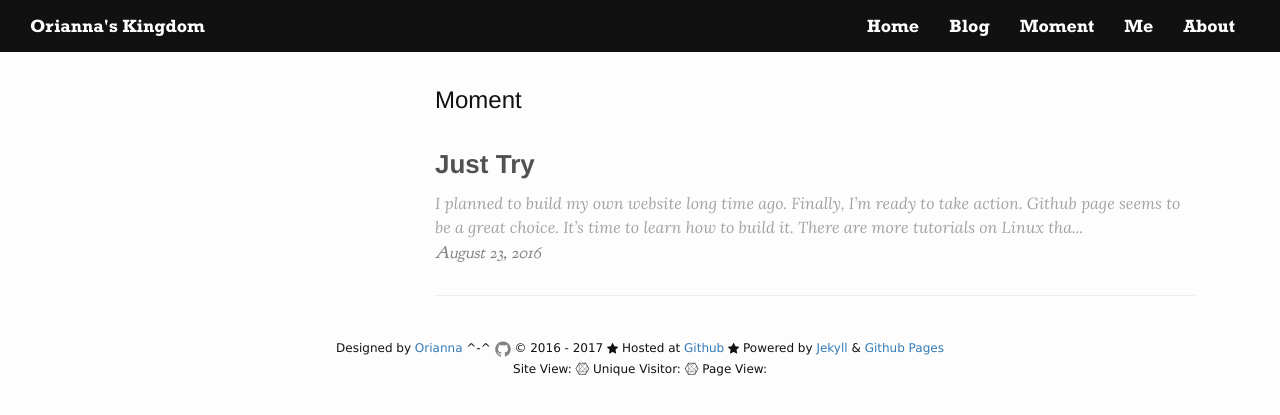
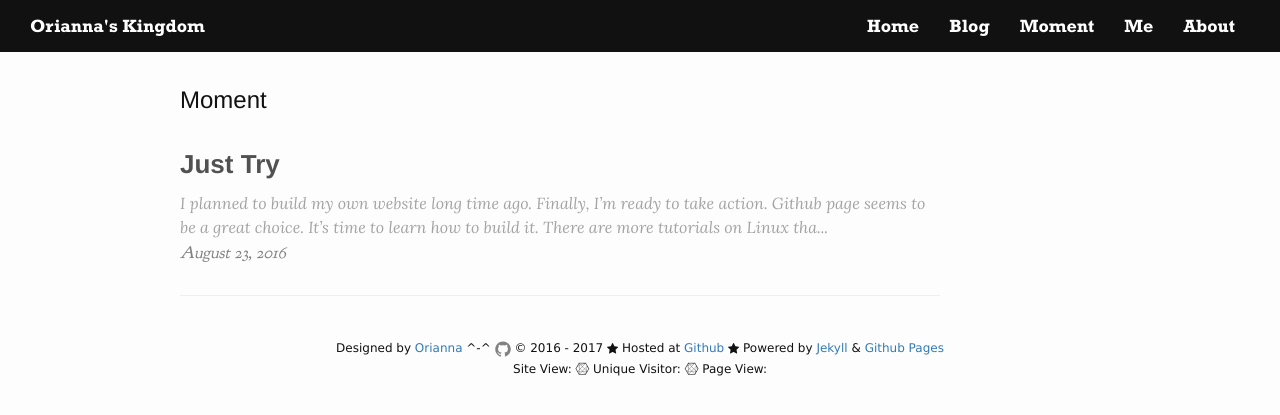
Before and after one commit to orianna-zzo/orianna-zzo.github.io, a Jekyll site: the page built from moment/index.html, in a window 1280 px wide. Shown: the top 415 px of the page. Built offline with Jekyll 4.4.1, drawn with Linux system fonts in a browser that asks for light colours; comment, search, counter and statistics services are not loaded.

Commit message:
nothing
nothing

```diff
--- a/_includes/header-nav_black.html
+++ b/_includes/header-nav_black.html
@@ -1,6 +1,5 @@
 <!-- Navigation -->
 <row-nav class="site-nav">
-	<!-- <div class="container-fluid" style="font-family:Lora-Italic; font-size:18px;"> -->
     <div class="container-fluid" style="font-family:Rockwell-Bold, Verdana, Arial, sans-serif; font-size:18px;">
 
         <div style="float: left!important;">
@@ -37,7 +36,5 @@
 			</ul>
 
         </div>
-
     </div>
-
 </row-nav>
--- a/_includes/header-nav_white.html
+++ b/_includes/header-nav_white.html
@@ -1,7 +1,6 @@
 <!-- Navigation -->
 <row-nav class="site-nav">
-    <!-- <div class="container-fluid" style="font-family:Lora-Italic;"> -->
-	<div class="container-fluid" style="font-family: Rockwell-Bold, Verdana, Arial, sans-serif; font-size:18px;">
+	<div class="container-fluid" style="font-family:Rockwell-Bold, Verdana, Arial, sans-serif; font-size:18px;">
 
         <div style="float: left!important;">
 			<!-- Site Title -->
@@ -19,8 +18,6 @@
 
 				</li>
 				{% endfor %}
-
-
 				<!-- <li>
 					<a class="nav-brand" href="{{ site.baseurl }}/">Home</a>
 				</li>
--- a/_layouts/blog_page.html
+++ b/_layouts/blog_page.html
@@ -4,7 +4,7 @@ layout: default
 <!-- Page Header -->
 <header>
 
-	<div style="padding-top: 12px;">
+	<div style="padding-top:12px; width:100%;">
 		{% include header-nav_black.html %}
 	</div>
 	<div style="margin-top:10px; width:100%; background-color:#111;">
@@ -63,7 +63,7 @@ layout: default
 		</div>
 
 		<!-- Main Post Container -->
-		<div class="post-container">
+		<div class="post-container" style="float: right;">
 			{{ content }}
 		</div>
 
--- a/_sass/_layout.scss
+++ b/_sass/_layout.scss
@@ -446,7 +446,7 @@
 	@media screen and (min-width: 768px){
 		margin-left: 8.33333333%;
 		position: relative;
-		float: right;
+		float: left;
 
 	}
 
--- a/index.html
+++ b/index.html
@@ -5,7 +5,7 @@
   {% include head.html %}
 
 	<body style="position: relative">
-		<div style="position:absolute; padding-top:14px; padding-bottom:14px; z-index:10000; width:100%;">
+		<div style="position:absolute; padding-top:12px; padding-bottom:12px; z-index:10000; width:100%;">
 				{% include header-nav_white.html %}
 		</div>
 
```
